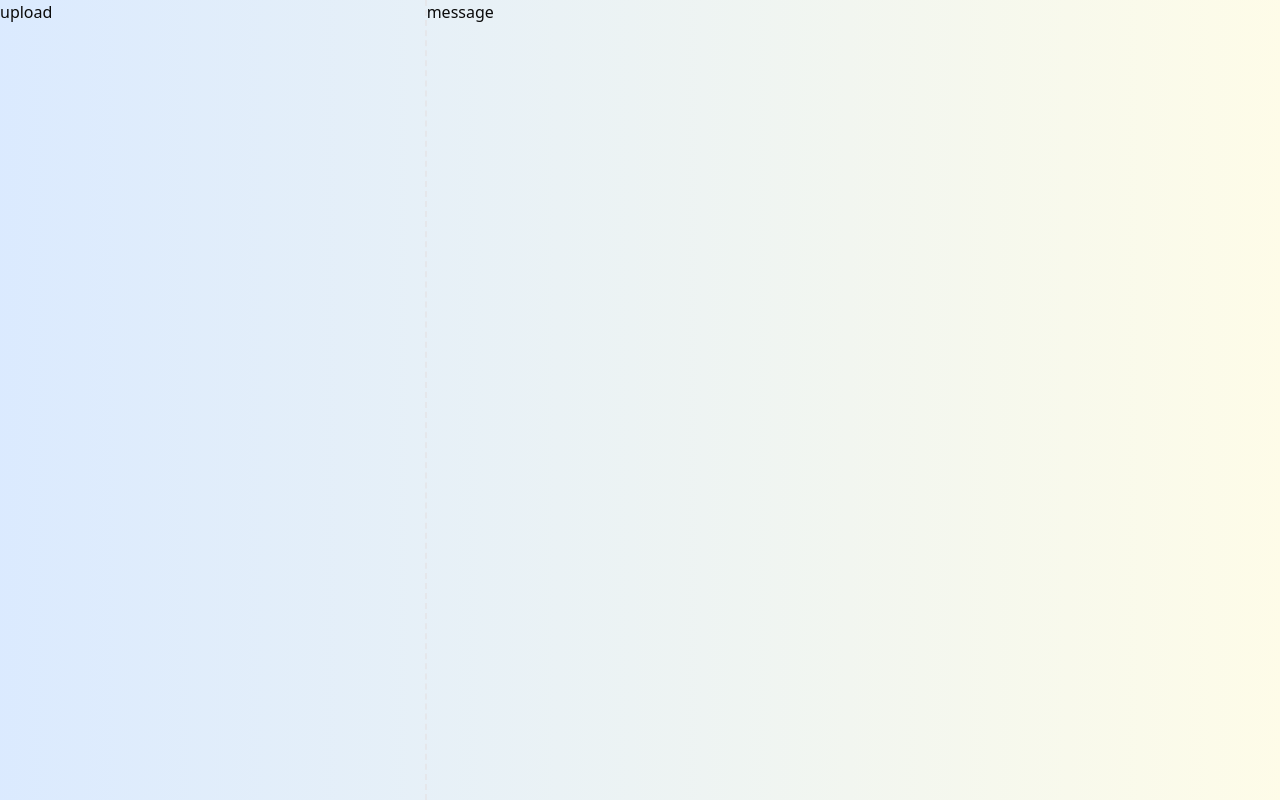
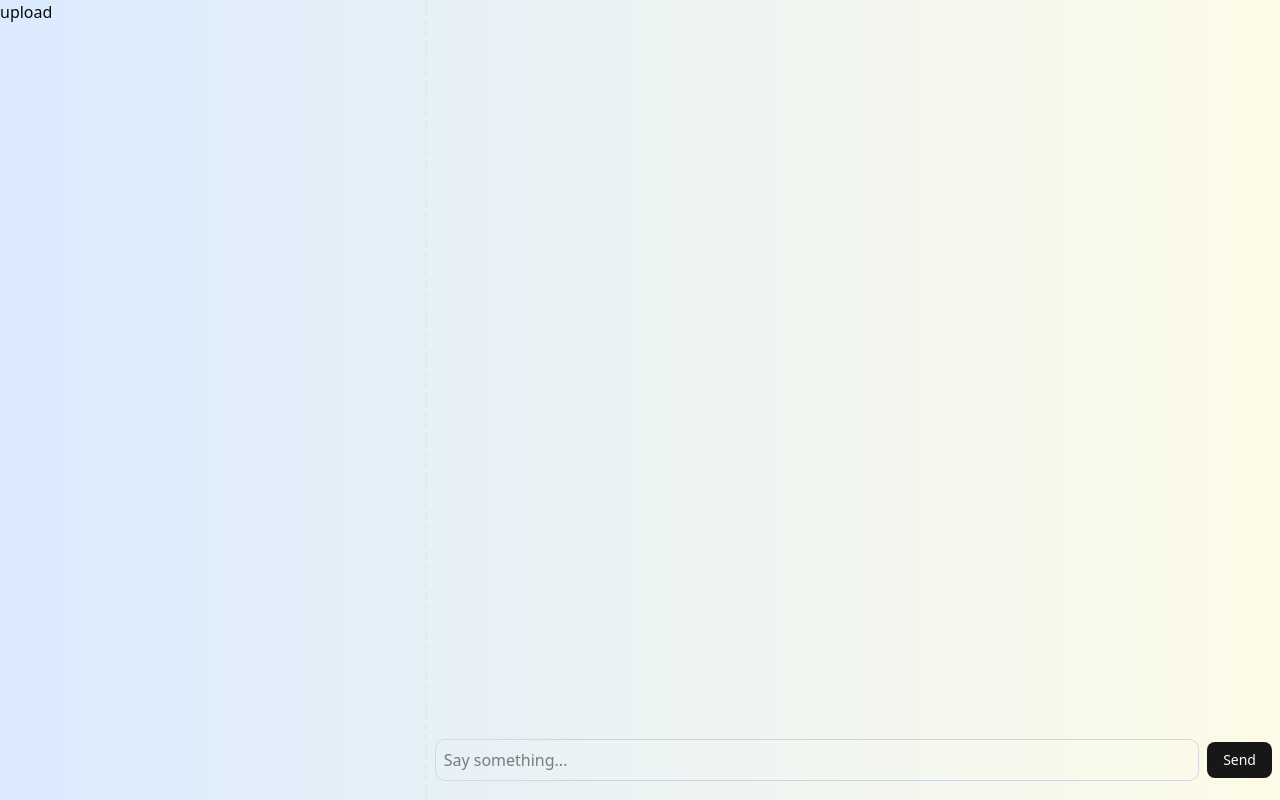
Before and after one commit to cheeseburgertony/chatbot-rag, a Next.js app: page / in a window 1280 px wide. Built offline with nearby package versions, Linux system fonts and the light colour scheme.

Commit message:
feat: 添加聊天功能，创建ChatContainer组件并实现消息流

```diff
--- /dev/null
+++ b/app/api/chat/route.ts
@@ -0,0 +1,21 @@
+import { convertToModelMessages, streamText, UIMessage } from "ai";
+import { createDeepSeek } from '@ai-sdk/deepseek';
+
+const deepseek = createDeepSeek({
+  apiKey: process.env.DEEPSEEK_API_KEY ?? '',
+});
+
+// Allow streaming responses up to 30 seconds
+export const maxDuration = 30;
+
+export async function POST(req: Request) {
+  const { messages }: { messages: UIMessage[] } = await req.json();
+
+  const result = streamText({
+    model: deepseek('deepseek-chat'),
+    system: "You are a helpful assistant.",
+    messages: convertToModelMessages(messages),
+  });
+
+  return result.toUIMessageStreamResponse();
+}
--- a/app/page.tsx
+++ b/app/page.tsx
@@ -1,3 +1,5 @@
+import ChatContainer from "@/components/ChatContainer";
+
 export default function Home() {
   return (
     <div className="h-screen w-screen bg-linear-to-r from-blue-100 to-yellow-50">
@@ -5,7 +7,9 @@ export default function Home() {
         <div className="w-1/3 border-r-2 border-gray-200 border-dashed h-full">
           upload
         </div>
-        <div className="w-2/3 h-full">message</div>
+        <div className="w-2/3 h-full">
+          <ChatContainer />
+        </div>
       </div>
     </div>
   );
--- /dev/null
+++ b/components/ChatContainer.tsx
@@ -0,0 +1,74 @@
+"use client";
+
+import { useChat } from "@ai-sdk/react";
+import { DefaultChatTransport } from "ai";
+import { useEffect, useRef, useState } from "react";
+import { Button } from "./ui/button";
+
+export default function ChatContainer() {
+  const { messages, sendMessage, status } = useChat({
+    transport: new DefaultChatTransport({
+      api: "/api/chat",
+    }),
+  });
+  const [input, setInput] = useState("");
+
+  const endRef = useRef<HTMLDivElement>(null);
+
+  // 随着对话消息的增加，自动滚动到底部
+  useEffect(() => {
+    endRef.current?.scrollIntoView({ behavior: "smooth" });
+  }, [messages]);
+
+  return (
+    <div className="h-full w-full flex flex-col">
+      {/* 对话内容 */}
+      <div className="flex-1 flex flex-col gap-2 h-full overflow-auto">
+        {messages.map((message) => (
+          <div
+            key={message.id}
+            className={`p-2 flex flex-row ${
+              message.role === "user" ? "justify-end" : "justify-start"
+            }`}
+          >
+            <p
+              className={`text-sm inline-block break-word whitespace-pre-wrap max-w-[80%] p-2 rounded-lg ${
+                message.role === "user" ? "bg-blue-100" : "bg-white"
+              }`}
+            >
+              {message.parts.map((part, index) =>
+                part.type === "text" ? (
+                  <span key={index}>{part.text}</span>
+                ) : null
+              )}
+            </p>
+          </div>
+        ))}
+        <div ref={endRef}></div>
+      </div>
+
+      {/* 输入框和发送按钮 */}
+      <form
+        className="flex flex-row gap-2 p-2 h-20 justify-center items-center"
+        onSubmit={(e) => {
+          e.preventDefault();
+          if (input.trim()) {
+            sendMessage({ text: input });
+            setInput("");
+          }
+        }}
+      >
+        <input
+          className="flex-1 rounded-lg p-2 border border-gray-300"
+          value={input}
+          onChange={(e) => setInput(e.target.value)}
+          disabled={status !== "ready"}
+          placeholder="Say something..."
+        />
+        <Button type="submit" disabled={status !== "ready"}>
+          Send
+        </Button>
+      </form>
+    </div>
+  );
+}
--- a/package.json
+++ b/package.json
@@ -9,7 +9,10 @@
     "lint": "eslint"
   },
   "dependencies": {
+    "@ai-sdk/deepseek": "^1.0.25",
+    "@ai-sdk/react": "^2.0.82",
     "@radix-ui/react-slot": "^1.2.3",
+    "ai": "^5.0.82",
     "class-variance-authority": "^0.7.1",
     "clsx": "^2.1.1",
     "lucide-react": "^0.548.0",
```
Also changed, not shown: 1 other file (tests, documents, lock files or other folders).
